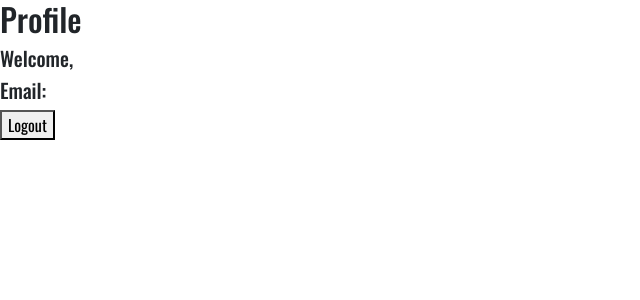
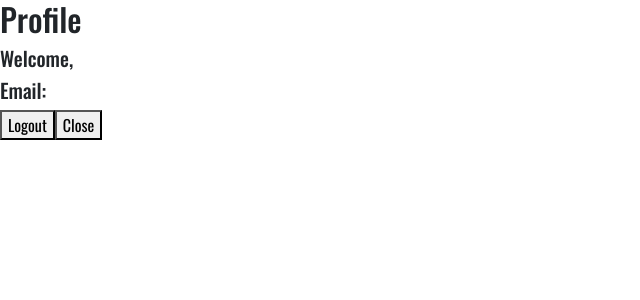
Before and after one commit to mriitian/ca-firm, a React (Vite) app: page /profile in a window 1280 px wide. Shown: the top 300 px of the page, without its empty margins (0-640 px from the left). Built offline with nearby package versions, Linux system fonts and the light colour scheme.

Commit message:
Logout Close

```diff
--- a/public/styles/modal.css
+++ b/public/styles/modal.css
@@ -44,6 +44,7 @@
   .modal .profile-box .button{
     display: flex;
     width: 100%;
+    gap: 20px;
     justify-content: flex-end;
     padding: 10px;
   }
--- a/src/components/auth/Profile.jsx
+++ b/src/components/auth/Profile.jsx
@@ -20,6 +20,10 @@ const Profile = ({ SetIsLoggedIn, user, SetUser, handleClose}) => {
     }
   };
 
+  const handleCloseProfile = () => {
+    handleClose();
+  }
+
   const handleClick = () => {
     console.log(user)
   }
@@ -30,6 +34,7 @@ const Profile = ({ SetIsLoggedIn, user, SetUser, handleClose}) => {
       <h5>Email: {user.email}</h5>
       <div className="button">
         <button onClick={handleSignout}>Logout</button>
+        <button onClick={handleCloseProfile}>Close</button>
       </div>
     </div>
   );
```
